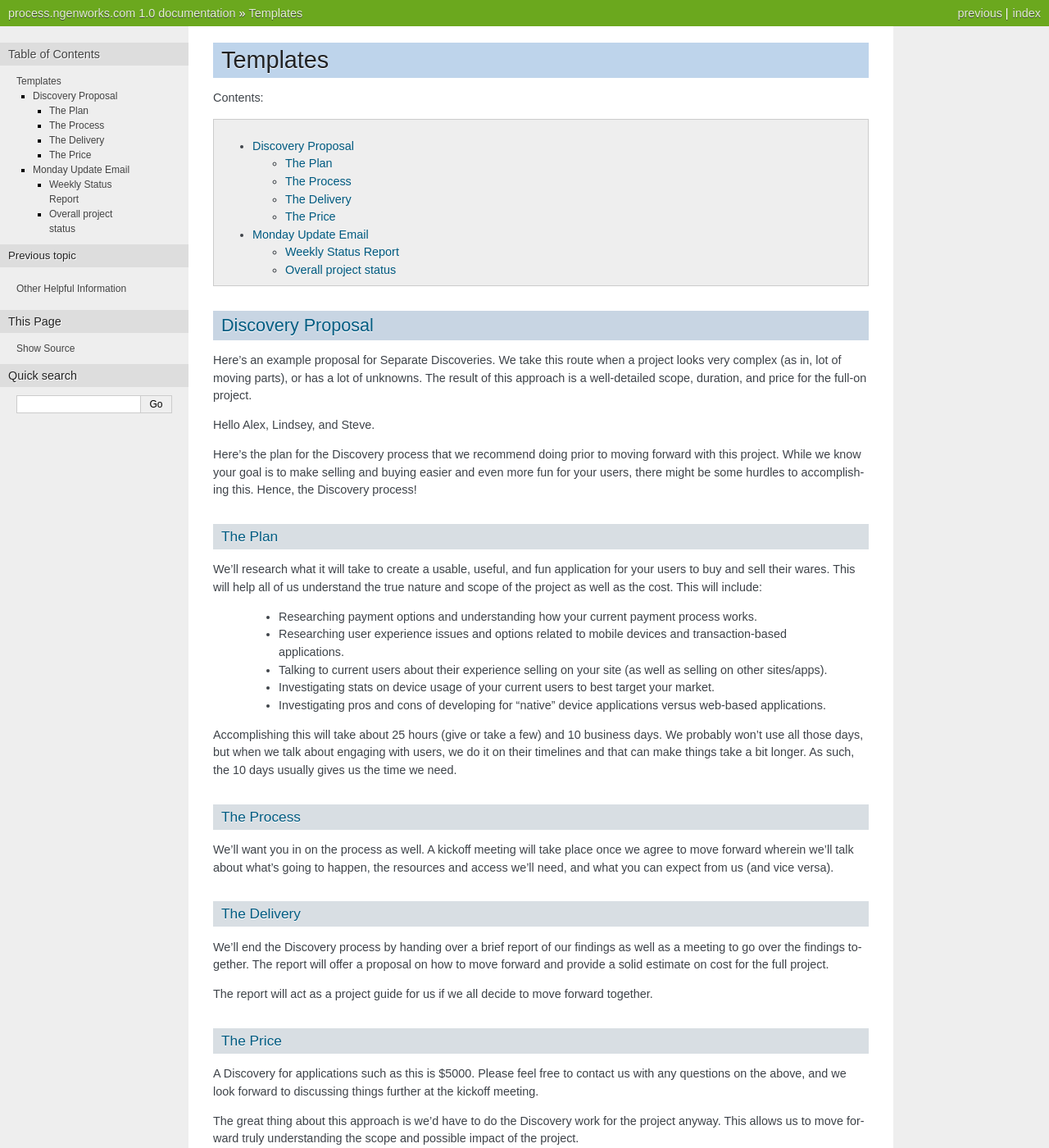
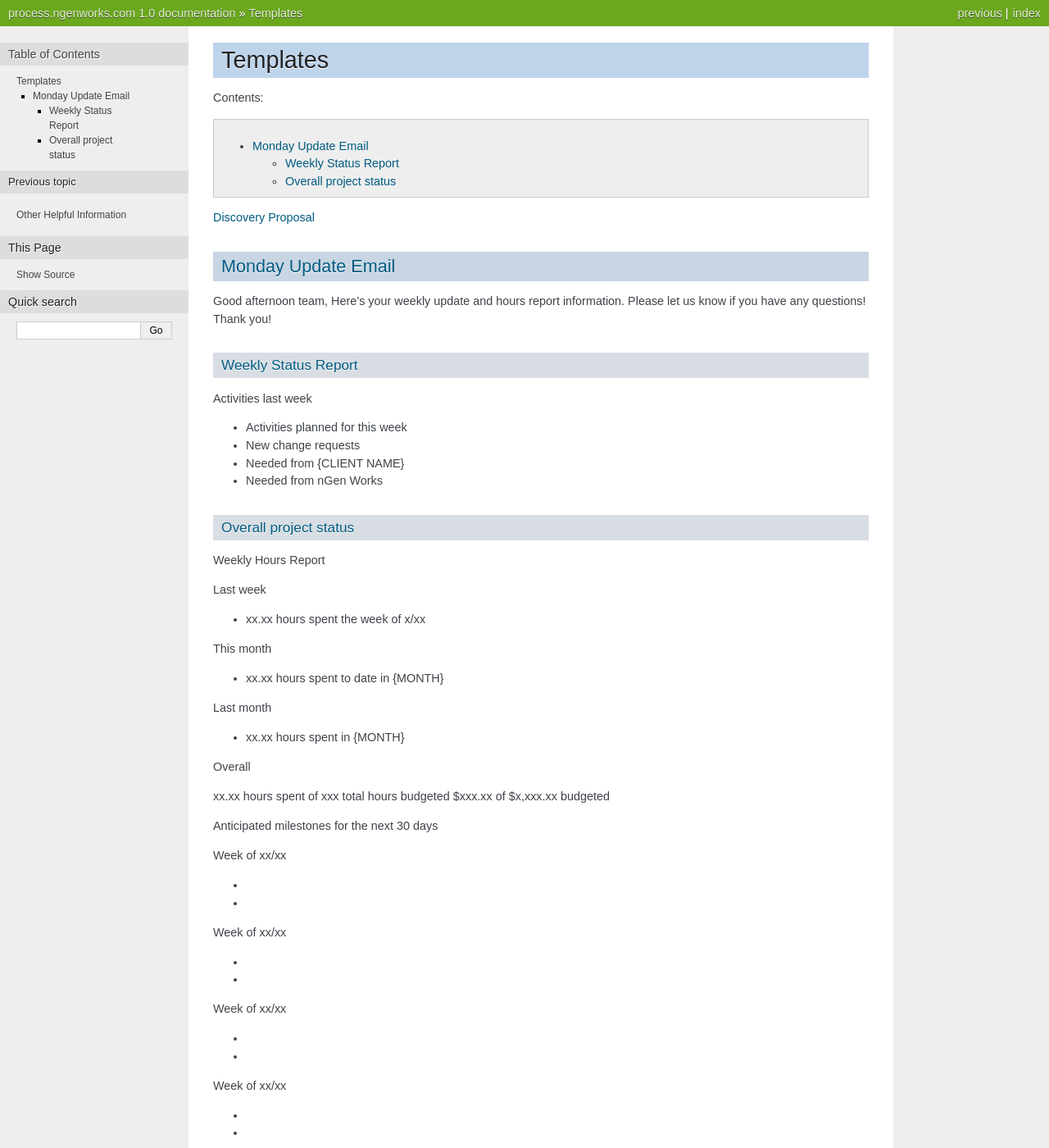
Before and after one commit to ngenworks/process.ngenworks.com, a Sphinx documentation site: the page built from docs/source/templates.rst, in a window 1280 px wide and 1400 px high. Shown: the whole window at 82% size. Built offline with Sphinx 7.4.7, drawn with Linux system fonts in a browser that asks for light colours; pages that are not in the unit, such as notebooks, are missing from menus; some of the changed text lies outside the part shown.

Commit message:
Update templates.rst

```diff
--- a/docs/source/templates.rst
+++ b/docs/source/templates.rst
@@ -7,49 +7,7 @@ Contents:
 .. contents::
   :local:
 
-------------------
-Discovery Proposal
-------------------
-
-Here's an example proposal for Separate Discoveries. We take this route when a project looks very complex (as in, lot of moving parts), or has a lot of unknowns. The result of this approach is a well-detailed scope, duration, and price for the full-on project.
-
-Hello Alex, Lindsey, and Steve.
-
-Here’s the plan for the Discovery process that we recommend doing prior to moving forward with this project. While we know your goal is to make selling and buying easier and even more fun for your users, there might be some hurdles to accomplishing this. Hence, the Discovery process!
-
-The Plan
-^^^^^^^^
-
-We’ll research what it will take to create a usable, useful, and fun application for your users to buy and sell their wares. This will help all of us understand the true nature and scope of the project as well as the cost. This will include:
-
- * Researching payment options and understanding how your current payment process works.
- * Researching user experience issues and options related to mobile devices and transaction-based applications.
- * Talking to current users about their experience selling on your site (as well as selling on other sites/apps).
- * Investigating stats on device usage of your current users to best target your market.
- * Investigating pros and cons of developing for “native” device applications versus web-based applications.
-
-Accomplishing this will take about 25 hours (give or take a few) and 10 business days. We probably won’t use all those days, but when we talk about engaging with users, we do it on their timelines and that can make things take a bit longer. As such, the 10 days usually gives us the time we need.
-
-The Process
-^^^^^^^^^^^
-
-We'll want you in on the process as well. A kickoff meeting will take place once we agree to move forward wherein we’ll talk about what’s going to happen, the resources and access we’ll need, and what you can expect from us (and vice versa).
-
-The Delivery
-^^^^^^^^^^^^
-
-We’ll end the Discovery process by handing over a brief report of our findings as well as a meeting to go over the findings together. The report will offer a proposal on how to move forward and provide a solid estimate on cost for the full project.
-
-The report will act as a project guide for us if we all decide to move forward together.
-
-The Price
-^^^^^^^^^
-
-A Discovery for applications such as this is $5000. Please feel free to contact us with any questions on the above, and we look forward to discussing things further at the kickoff meeting.
-
-The great thing about this approach is we’d have to do the Discovery work for the project anyway. This allows us to move forward truly understanding the scope and possible impact of the project.
-
-Let us know what questions you have!
+`Discovery Proposal <http://bradfrostweb.com/blog/post/atomic-web-design/>`_
 
 -------------------
 Monday Update Email
```
